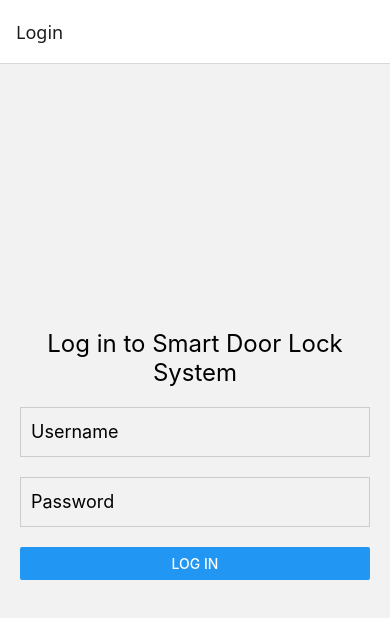
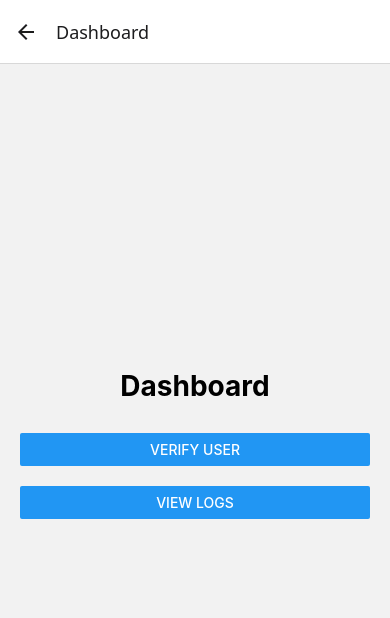
Before and after one commit to shakila2030/Smart-Door-Lock-System, a React Native app in the folder SmartDoorLockFrontend/: screen /Dashboard in a window 390 px wide. Shown: the top 618 px of the page. Built offline with nearby package versions, Linux system fonts and the light colour scheme.

Commit message:
admin dashboard added

```diff
--- a/SmartDoorLockFrontend/App.js
+++ b/SmartDoorLockFrontend/App.js
@@ -2,6 +2,7 @@ import React from 'react';
 import { NavigationContainer } from '@react-navigation/native';
 import { createStackNavigator } from '@react-navigation/stack';
 import LoginPage from './screens/LoginPage';
+import Dashboard from './screens/Dashboard';
 import { StatusBar } from 'expo-status-bar';
 import { StyleSheet, Text, View } from 'react-native';
 
@@ -23,6 +24,7 @@ export default function App() {
     <NavigationContainer>
       <Stack.Navigator initialRouteName="Login">
         <Stack.Screen name="Login" component={LoginPage} />
+        <Stack.Screen name="Dashboard" component={Dashboard} />
       </Stack.Navigator>
     </NavigationContainer>
   );
--- /dev/null
+++ b/SmartDoorLockFrontend/screens/Dashboard.js
@@ -0,0 +1,41 @@
+import React from 'react';
+import { View, Text, Button, StyleSheet } from 'react-native';
+
+const Dashboard = ({ navigation }) => {
+  return (
+    <View style={styles.container}>
+      <Text style={styles.header}>Dashboard</Text>
+      <View style={styles.buttonContainer}>
+        <Button
+          title="Verify User"
+          onPress={() => navigation.navigate('VerifyUser')}
+        />
+      </View>
+      <View style={styles.buttonContainer}>
+        <Button
+          title="View Logs"
+          onPress={() => navigation.navigate('ViewLogs')}
+        />
+      </View>
+    </View>
+  );
+};
+
+const styles = StyleSheet.create({
+  container: {
+    flex: 1,
+    justifyContent: 'center',
+    padding: 20,
+  },
+  header: {
+    fontSize: 28,
+    marginBottom: 30,
+    textAlign: 'center',
+    fontWeight: 'bold',
+  },
+  buttonContainer: {
+    marginBottom: 20,
+  },
+});
+
+export default Dashboard;
--- a/SmartDoorLockFrontend/screens/LoginPage.js
+++ b/SmartDoorLockFrontend/screens/LoginPage.js
@@ -2,15 +2,15 @@ import React, { useState } from 'react';
 import { View, Text, TextInput, Button, StyleSheet, Alert } from 'react-native';
 
 const LoginPage = ({ navigation }) => {
-  const [email, setEmail] = useState('');
+  const [username, setUsername] = useState('');
   const [password, setPassword] = useState('');
 
   const handleLogin = () => {
-    // Replace with real authentication logic
-    if (email === 'test@test.com' && password === 'password') {
-      navigation.navigate('Home');
+    // ✅ Updated authentication logic
+    if (username === 'Admin' && password === '123') {
+      navigation.navigate('Dashboard');
     } else {
-      Alert.alert('Invalid credentials', 'Please check your email or password.');
+      Alert.alert('Invalid credentials', 'Please check your username or password.');
     }
   };
 
@@ -20,8 +20,8 @@ const LoginPage = ({ navigation }) => {
       <TextInput
         style={styles.input}
         placeholder="Username"
-        value={email}
-        onChangeText={setEmail}
+        value={username}
+        onChangeText={setUsername}
       />
       <TextInput
         style={styles.input}
```
